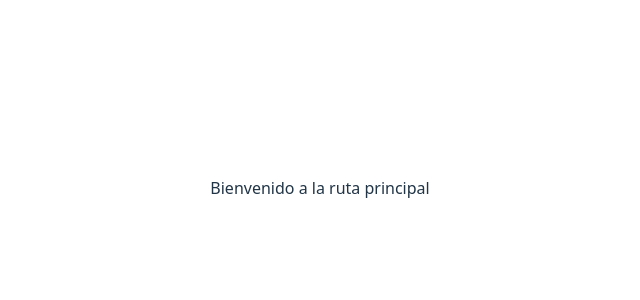
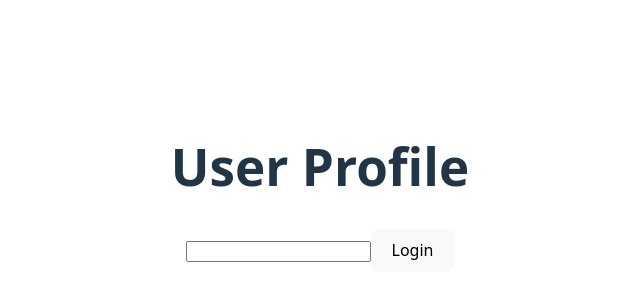
Before and after one commit to atrect-5/SOS-View-Project, a React (Vite) app: page / in a window 1280 px wide. Shown: the part 212-512 px from the top of the page, without its empty margins (320-960 px from the left). Built offline with nearby package versions, Linux system fonts and the light colour scheme.

Commit message:
Added global state for user

```diff
--- a/package.json
+++ b/package.json
@@ -12,6 +12,7 @@
   "dependencies": {
     "axios": "^1.7.9",
     "moment": "^2.30.1",
+    "prop-types": "^15.8.1",
     "react": "^19.0.0",
     "react-dom": "^19.0.0",
     "react-router-dom": "^7.2.0",
--- a/src/App.jsx
+++ b/src/App.jsx
@@ -6,6 +6,7 @@ import { BrowserRouter as Router } from "react-router-dom"
 //import reactLogo from './assets/react.svg'
 //import viteLogo from '/vite.svg'
 
+import { UserProvider } from './providers/userProvider'
 import RoutesOfApp from './routes/appRoutes'
 
 import 'react-toastify/ReactToastify.css'
@@ -16,12 +17,14 @@ function App() {
 
   return (
     <>
+    <UserProvider>
       <Router>
         <div className="main-container">
           <RoutesOfApp/>
         </div>
         <ToastContainer/>
       </Router>
+    </UserProvider>
     </>
   )
 }
--- a/src/components/homepage/homepage.jsx
+++ b/src/components/homepage/homepage.jsx
@@ -0,0 +1,27 @@
+
+import { useUserContext, useUserToggleContext } from '../../providers/userContext'
+
+function UserProfile() {
+    const user = useUserContext()
+    const toggleUser = useUserToggleContext()
+
+    return (
+        <>
+        <div>
+            <h1>User Profile</h1>
+            <input type="text" name='email'/>
+            {user.name ? (
+                <div>
+                    <p>Name: {user.name}</p>
+                    <p>Email: {user.email}</p>
+                    <button onClick={toggleUser}>Logout</button>
+                </div>
+            ) : (
+                <button onClick={toggleUser}>Login</button>
+            )}
+        </div>
+        </>
+    )
+}
+
+export default UserProfile
--- /dev/null
+++ b/src/providers/userContext.jsx
@@ -0,0 +1,15 @@
+
+import { createContext, useContext } from "react";
+
+export const userContext = createContext()
+export const userToggleContext = createContext()
+
+// Funcion para obtener el contexto del usuario
+export function useUserContext() {
+    return useContext(userContext)
+}
+
+// Funcion para cambiar el contexto del usuario
+export function useUserToggleContext() {
+    return useContext(userToggleContext)
+}
--- /dev/null
+++ b/src/providers/userProvider.jsx
@@ -0,0 +1,27 @@
+
+import { useState } from "react";
+import PropTypes from 'prop-types';
+
+// Importamos nuestra funcion y los valores del state del usuario
+import { userInitialState, guardaLogin} from './userState'
+import {  userContext, userToggleContext } from "./userContext";
+
+
+export function UserProvider(props) {
+
+    const [user, setUser] = useState(userInitialState)
+
+    const handleLoginChange = () => guardaLogin(user, setUser)
+
+    return (
+        <userContext.Provider value={user}>
+            <userToggleContext.Provider value={handleLoginChange}>
+                {props.children}
+            </userToggleContext.Provider>
+        </userContext.Provider>
+    )
+}
+
+UserProvider.propTypes = {
+    children: PropTypes.node.isRequired,
+}
--- /dev/null
+++ b/src/providers/userState.jsx
@@ -0,0 +1,28 @@
+
+export const userInitialState ={
+    name:'',
+    lastName:'',
+    workingAt:'',
+    email:'',
+    phone:'',
+    userType:'',
+    accountStatus:''
+}
+
+export const guardaLogin = (user, setUser) => {
+    if (user.name) {
+        setUser(userInitialState)
+    } else {
+        setUser({
+            name: 'Alejandro',
+            /*
+            lastName: user.lastName,
+            workingAt: user.workingAt,
+            email: user.email,
+            phone: user.phone,
+            userType: user.userType,
+            accountStatus: user.accountStatus
+            */
+        })
+    }
+}
--- a/src/routes/appRoutes.jsx
+++ b/src/routes/appRoutes.jsx
@@ -1,11 +1,12 @@
 
 import { Routes, Route, Navigate } from "react-router-dom"
+import UserProfile from "../components/homepage/homepage"
 
 
 // Declaramos las rutas de la app
 const RoutesOfApp = () => (
     <Routes>
-        <Route exact path="/" element={<p>Bienvenido a la ruta principal</p>}/>
+        <Route exact path="/" element={<UserProfile/>}/>
         <Route exact path="/login" element={<p>Login</p>}/>
         <Route path ="*" element = {<Navigate to='/'/>}/>
     </Routes>
```
Also changed, not shown: 1 other file (tests, documents, lock files or other folders).
